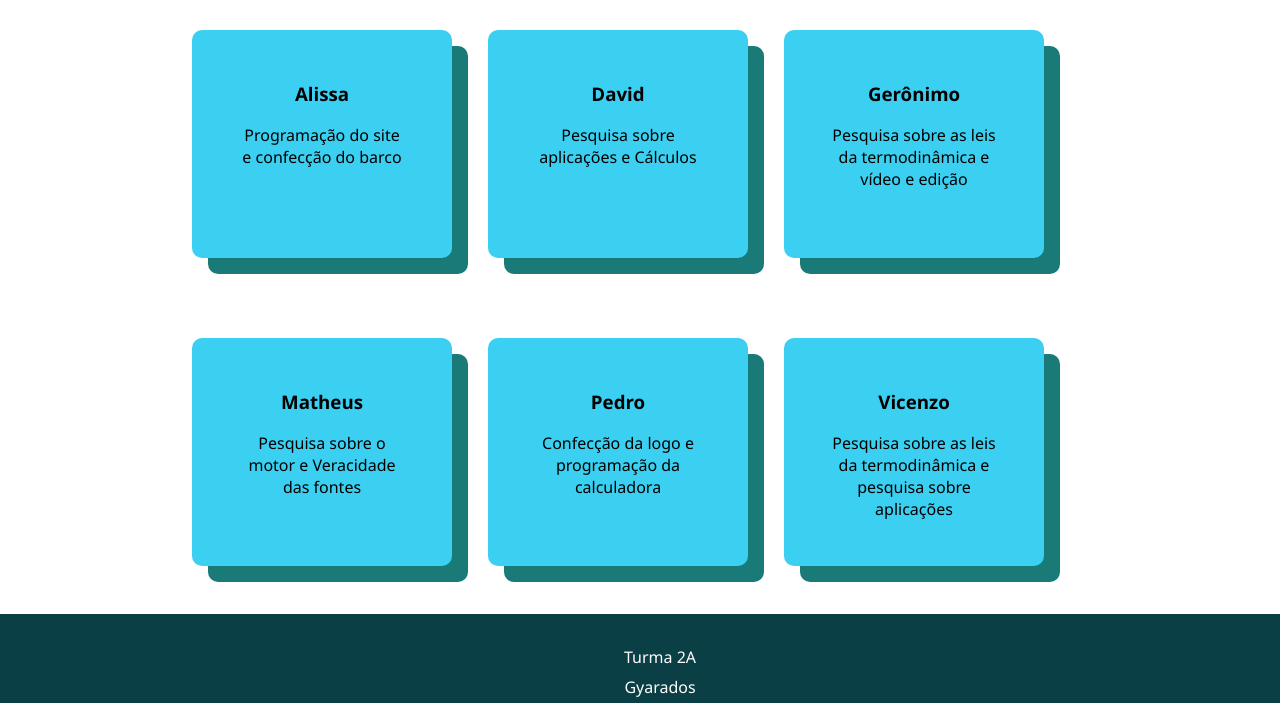
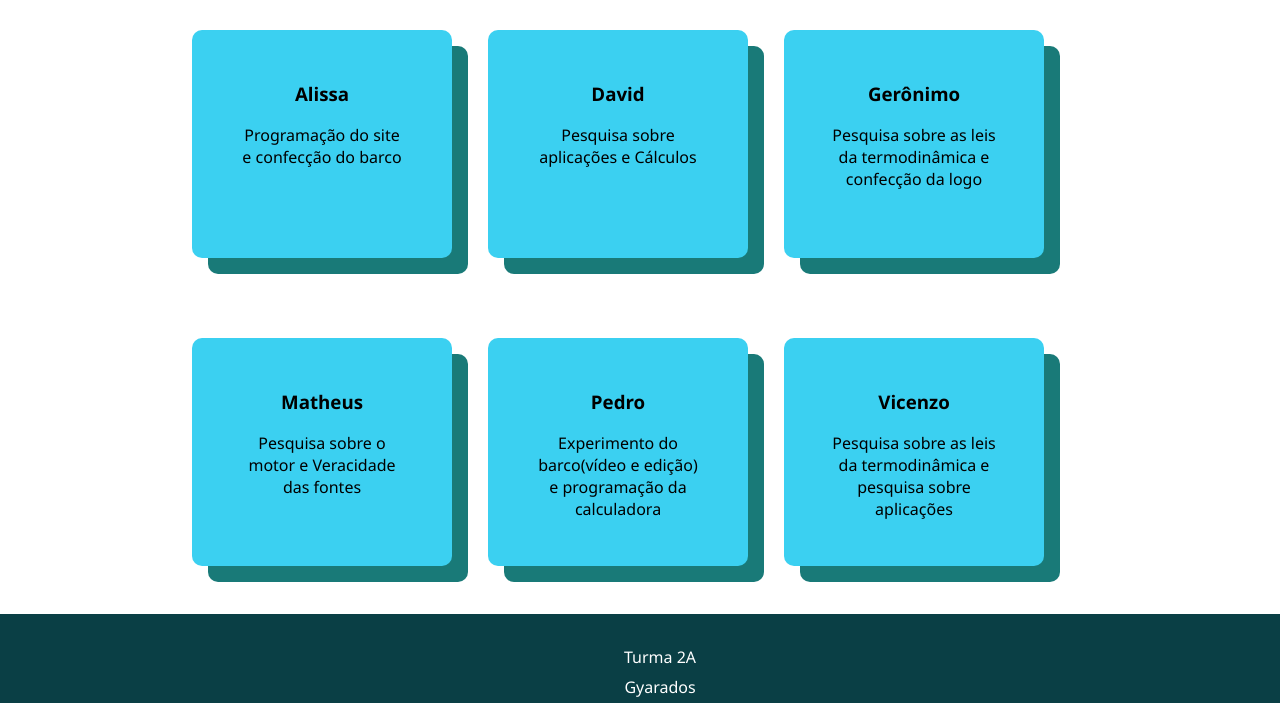
Before and after one commit to alissarm/site-termodin-mica, a plain HTML site: page index.html in a window 1280 px wide. Shown: the part 463-1166 px from the top of the page. Drawn offline with Linux system fonts and the light colour scheme.

Commit message:
Update index.html

```diff
--- a/index.html
+++ b/index.html
@@ -37,7 +37,7 @@
         </section>
         <section class="card">
             <h3>Gerônimo</h3>
-            <span>Pesquisa sobre as leis da termodinâmica e vídeo e edição</span>
+            <span>Pesquisa sobre as leis da termodinâmica e confecção da logo</span>
         </section>
     </div>
         <div class="container">
@@ -48,7 +48,7 @@
         </section>
         <section class="card">
             <h3>Pedro</h3>
-            <span>Confecção da logo e programação da calculadora</span>
+            <span>Experimento do barco(vídeo e edição) e programação da calculadora</span>
         </section>
         <section class="card">
             <h3>Vicenzo</h3>
```
